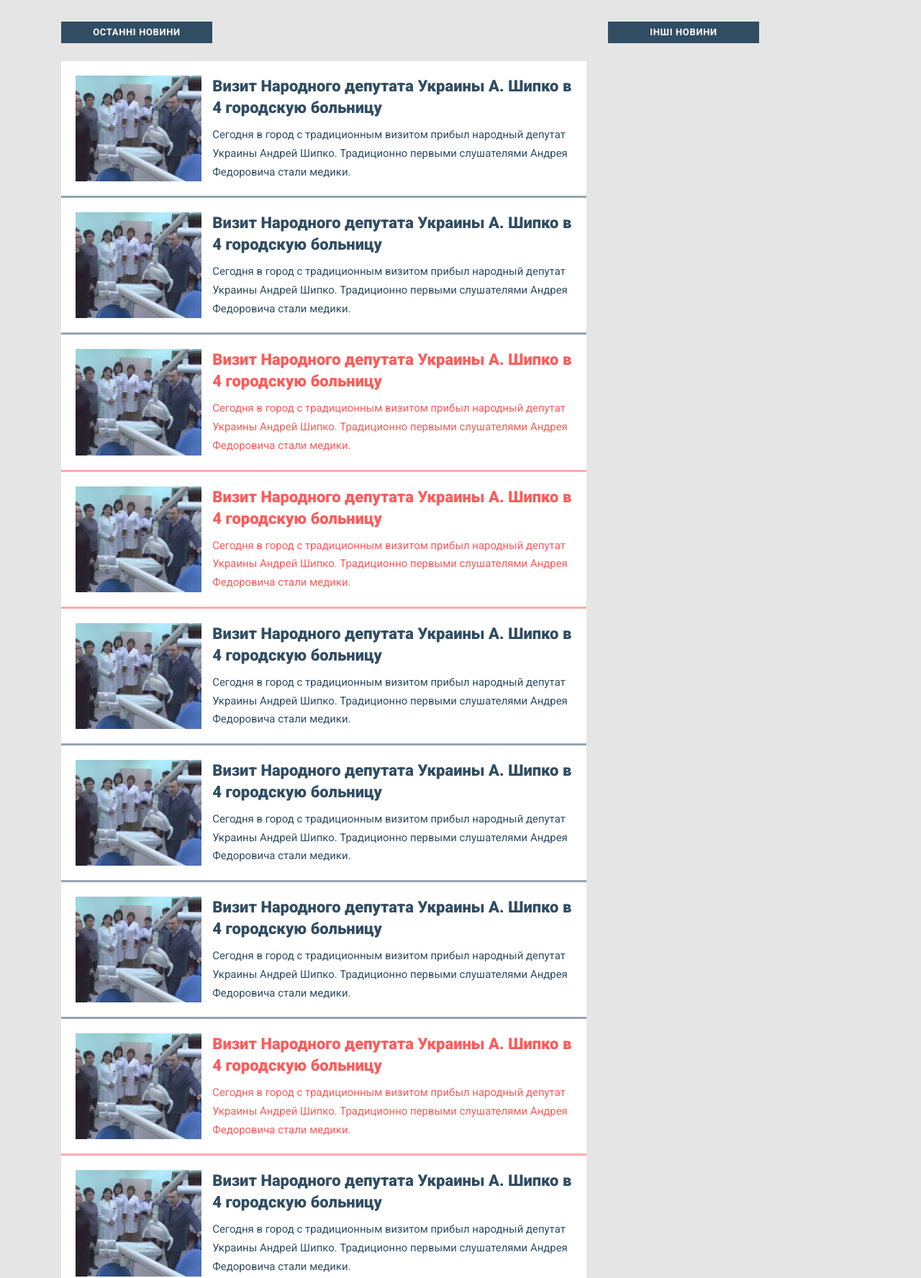
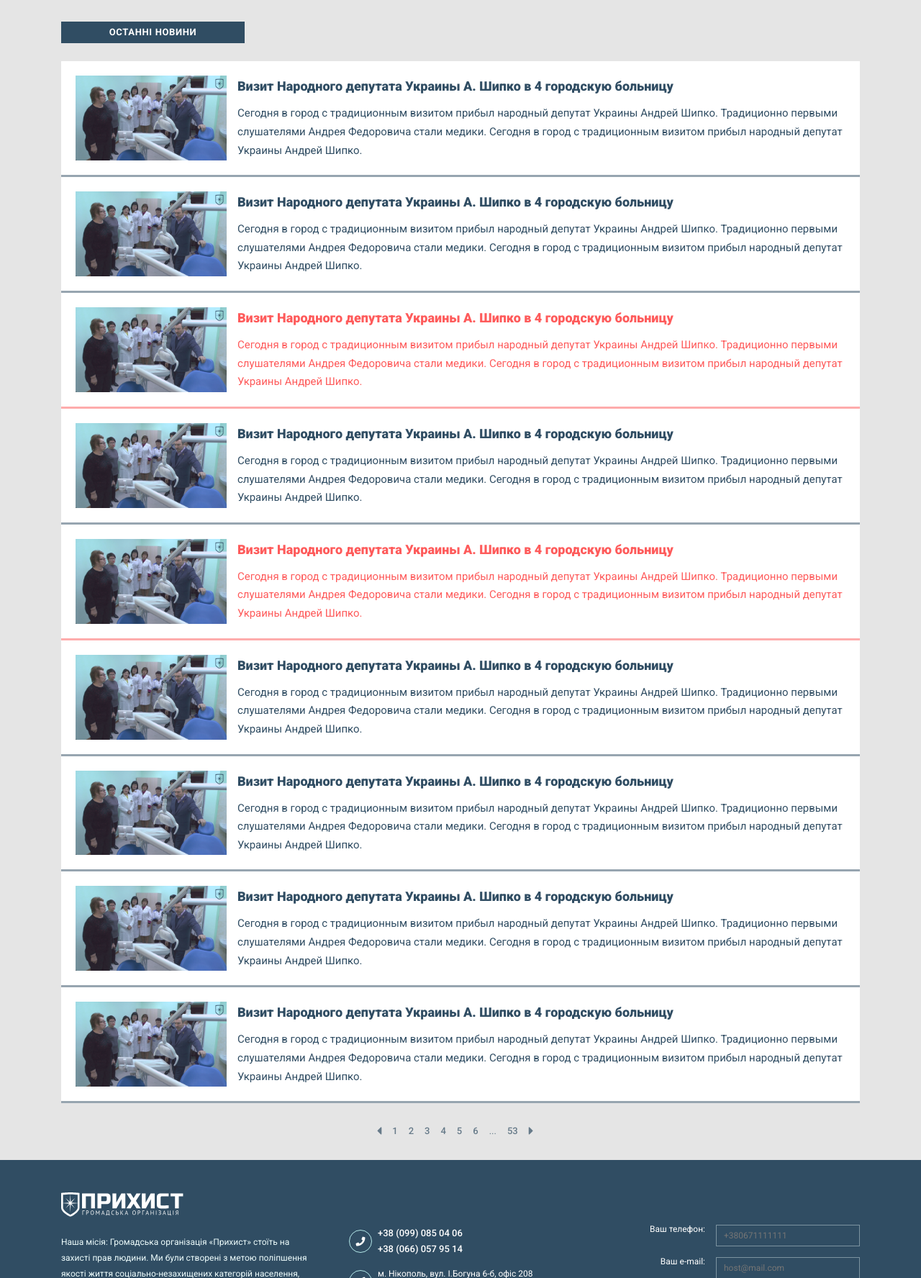
Before and after one commit to freestyleweb/Work, a PHP site: page /news-page.html in a window 1280 px wide. Shown: the part 167-1943 px from the top of the page at 72% size. Run offline with PHP 8.4, Linux system fonts and the light colour scheme; some libraries are stand-ins or nearby versions.

Commit message:
add news page

```diff
--- a/Prykhist/news-page.html
+++ b/Prykhist/news-page.html
@@ -110,194 +110,191 @@
 
 			<div class="container">
 				<div class="row">
-					<div class="block__news-wrapper">
-						<div class="col-lg-8">
-							<div class="last__news_block">
+					<div class="col-lg-3 col-md-4 col-sm-6 col-12">
+
 						<div class="rubric__wrap">
 							<a href="news-page.html" class="rubric rubric__link">Останні новини</a>
 						</div>
+					</div>
+				</div>
+				<div class="row">
+					<div class="col-12">
 
-								<a href="#" class="last__news_card d-flex">
-									<div class="last__news_image">
-										<img src="img/shibko.jpg" alt="">
-									</div>
-									<div class="last__news_text">
-										<h3 class="last__news_title card__news_title">
+						<a href="#" class="last__news_card">
+							<img class="card__news_image last__news_image" src="img/shibko.jpg" alt="Photo">
+							<div class="card__news_offer last__news_offer">
+								<h3 class="h3 card__news_title last__news_title">
 									Визит Народного депутата Украины
 									А. Шипко в 4 городскую больницу
 								</h3>
-										<p class="last__news_description card__news_description">
+								<p class="card__news_description last__news_description">
 									Сегодня в город с традиционным визитом прибыл народный
 									депутат Украины Андрей Шипко. Традиционно первыми
 									слушателями Андрея Федоровича стали медики.
+									Сегодня в город с традиционным визитом прибыл народный
+									депутат Украины Андрей Шипко.
 								</p>
 							</div>
 						</a>
 
-								<a href="#" class="last__news_card d-flex">
-									<div class="last__news_image">
-										<img src="img/shibko.jpg" alt="">
-									</div>
-									<div class="last__news_text">
-										<h3 class="last__news_title card__news_title">
+						<a href="#" class="last__news_card">
+							<img class="card__news_image last__news_image" src="img/shibko.jpg" alt="Photo">
+							<div class="card__news_offer last__news_offer">
+								<h3 class="h3 card__news_title last__news_title">
 									Визит Народного депутата Украины
 									А. Шипко в 4 городскую больницу
 								</h3>
-										<p class="last__news_description card__news_description">
+								<p class="card__news_description last__news_description">
 									Сегодня в город с традиционным визитом прибыл народный
 									депутат Украины Андрей Шипко. Традиционно первыми
 									слушателями Андрея Федоровича стали медики.
+									Сегодня в город с традиционным визитом прибыл народный
+									депутат Украины Андрей Шипко.
 								</p>
 							</div>
 						</a>
 
-								<a href="#" class="last__news_card warn d-flex">
-									<div class="last__news_image">
-										<img src="img/shibko.jpg" alt="">
-									</div>
-									<div class="last__news_text">
-										<h3 class="last__news_title card__news_title">
+						<a href="#" class="last__news_card warn">
+							<img class="card__news_image last__news_image" src="img/shibko.jpg" alt="Photo">
+							<div class="card__news_offer last__news_offer">
+								<h3 class="h3 card__news_title last__news_title">
 									Визит Народного депутата Украины
 									А. Шипко в 4 городскую больницу
 								</h3>
-										<p class="last__news_description card__news_description">
+								<p class="card__news_description last__news_description">
 									Сегодня в город с традиционным визитом прибыл народный
 									депутат Украины Андрей Шипко. Традиционно первыми
 									слушателями Андрея Федоровича стали медики.
+									Сегодня в город с традиционным визитом прибыл народный
+									депутат Украины Андрей Шипко.
 								</p>
 							</div>
 						</a>
 
-								<a href="#" class="last__news_card warn d-flex">
-									<div class="last__news_image">
-										<img src="img/shibko.jpg" alt="">
-									</div>
-									<div class="last__news_text">
-										<h3 class="last__news_title card__news_title">
+						<a href="#" class="last__news_card">
+							<img class="card__news_image last__news_image" src="img/shibko.jpg" alt="Photo">
+							<div class="card__news_offer last__news_offer">
+								<h3 class="h3 card__news_title last__news_title">
 									Визит Народного депутата Украины
 									А. Шипко в 4 городскую больницу
 								</h3>
-										<p class="last__news_description card__news_description">
+								<p class="card__news_description last__news_description">
 									Сегодня в город с традиционным визитом прибыл народный
 									депутат Украины Андрей Шипко. Традиционно первыми
 									слушателями Андрея Федоровича стали медики.
+									Сегодня в город с традиционным визитом прибыл народный
+									депутат Украины Андрей Шипко.
 								</p>
 							</div>
 						</a>
 
-								<a href="#" class="last__news_card d-flex">
-									<div class="last__news_image">
-										<img src="img/shibko.jpg" alt="">
-									</div>
-									<div class="last__news_text">
-										<h3 class="last__news_title card__news_title">
+						<a href="#" class="last__news_card warn">
+							<img class="card__news_image last__news_image" src="img/shibko.jpg" alt="Photo">
+							<div class="card__news_offer last__news_offer">
+								<h3 class="h3 card__news_title last__news_title">
 									Визит Народного депутата Украины
 									А. Шипко в 4 городскую больницу
 								</h3>
-										<p class="last__news_description card__news_description">
+								<p class="card__news_description last__news_description">
 									Сегодня в город с традиционным визитом прибыл народный
 									депутат Украины Андрей Шипко. Традиционно первыми
 									слушателями Андрея Федоровича стали медики.
+									Сегодня в город с традиционным визитом прибыл народный
+									депутат Украины Андрей Шипко.
 								</p>
 							</div>
 						</a>
 
-								<a href="#" class="last__news_card d-flex">
-									<div class="last__news_image">
-										<img src="img/shibko.jpg" alt="">
-									</div>
-									<div class="last__news_text">
-										<h3 class="last__news_title card__news_title">
+						<a href="#" class="last__news_card">
+							<img class="card__news_image last__news_image" src="img/shibko.jpg" alt="Photo">
+							<div class="card__news_offer last__news_offer">
+								<h3 class="h3 card__news_title last__news_title">
 									Визит Народного депутата Украины
 									А. Шипко в 4 городскую больницу
 								</h3>
-										<p class="last__news_description card__news_description">
+								<p class="card__news_description last__news_description">
 									Сегодня в город с традиционным визитом прибыл народный
 									депутат Украины Андрей Шипко. Традиционно первыми
 									слушателями Андрея Федоровича стали медики.
+									Сегодня в город с традиционным визитом прибыл народный
+									депутат Украины Андрей Шипко.
 								</p>
 							</div>
 						</a>
 
-								<a href="#" class="last__news_card d-flex">
-									<div class="last__news_image">
-										<img src="img/shibko.jpg" alt="">
-									</div>
-									<div class="last__news_text">
-										<h3 class="last__news_title card__news_title">
+						<a href="#" class="last__news_card">
+							<img class="card__news_image last__news_image" src="img/shibko.jpg" alt="Photo">
+							<div class="card__news_offer last__news_offer">
+								<h3 class="h3 card__news_title last__news_title">
 									Визит Народного депутата Украины
 									А. Шипко в 4 городскую больницу
 								</h3>
-										<p class="last__news_description card__news_description">
+								<p class="card__news_description last__news_description">
 									Сегодня в город с традиционным визитом прибыл народный
 									депутат Украины Андрей Шипко. Традиционно первыми
 									слушателями Андрея Федоровича стали медики.
+									Сегодня в город с традиционным визитом прибыл народный
+									депутат Украины Андрей Шипко.
 								</p>
 							</div>
 						</a>
 
-								<a href="#" class="last__news_card warn d-flex">
-									<div class="last__news_image">
-										<img src="img/shibko.jpg" alt="">
-									</div>
-									<div class="last__news_text">
-										<h3 class="last__news_title card__news_title">
+						<a href="#" class="last__news_card">
+							<img class="card__news_image last__news_image" src="img/shibko.jpg" alt="Photo">
+							<div class="card__news_offer last__news_offer">
+								<h3 class="h3 card__news_title last__news_title">
 									Визит Народного депутата Украины
 									А. Шипко в 4 городскую больницу
 								</h3>
-										<p class="last__news_description card__news_description">
+								<p class="card__news_description last__news_description">
 									Сегодня в город с традиционным визитом прибыл народный
 									депутат Украины Андрей Шипко. Традиционно первыми
 									слушателями Андрея Федоровича стали медики.
+									Сегодня в город с традиционным визитом прибыл народный
+									депутат Украины Андрей Шипко.
 								</p>
 							</div>
 						</a>
 
-								<a href="#" class="last__news_card d-flex">
-									<div class="last__news_image">
-										<img src="img/shibko.jpg" alt="">
-									</div>
-									<div class="last__news_text">
-										<h3 class="last__news_title card__news_title">
+						<a href="#" class="last__news_card">
+							<img class="card__news_image last__news_image" src="img/shibko.jpg" alt="Photo">
+							<div class="card__news_offer last__news_offer">
+								<h3 class="h3 card__news_title last__news_title">
 									Визит Народного депутата Украины
 									А. Шипко в 4 городскую больницу
 								</h3>
-										<p class="last__news_description card__news_description">
+								<p class="card__news_description last__news_description">
 									Сегодня в город с традиционным визитом прибыл народный
 									депутат Украины Андрей Шипко. Традиционно первыми
 									слушателями Андрея Федоровича стали медики.
-										</p>
-									</div>
-								</a>
-
-								<a href="#" class="last__news_card d-flex">
-									<div class="last__news_image">
-										<img src="img/shibko.jpg" alt="">
-									</div>
-									<div class="last__news_text">
-										<h3 class="last__news_title card__news_title">
-											Визит Народного депутата Украины
-											А. Шипко в 4 городскую больницу
-										</h3>
-										<p class="last__news_description card__news_description">
 									Сегодня в город с традиционным визитом прибыл народный
-											депутат Украины Андрей Шипко. Традиционно первыми
-											слушателями Андрея Федоровича стали медики.
+									депутат Украины Андрей Шипко.
 								</p>
 							</div>
 						</a>
 
 					</div>
 				</div>
-						<div class="col-lg-3">
-							<div class="other__news_block">
-								<div class="rubric__wrap">
-									<a href="news-page.html" class="rubric rubric__link">Інші новини</a>
+
+				<div class="row">
+					<div class="col-lg-12">
+						<div class="pagination">
+							<ul class="pagination__items">
+									<li class="pagination__items_item"><a href="#"><i class="fas fa-caret-left"></i></a></li>
+								<li class="pagination__items_item"><a href="#">1</a></li>
+								<li class="pagination__items_item"><a href="#">2</a></li>
+								<li class="pagination__items_item"><a href="#">3</a></li>
+								<li class="pagination__items_item"><a href="#">4</a></li>
+								<li class="pagination__items_item"><a href="#">5</a></li>
+								<li class="pagination__items_item"><a href="#">6</a></li>
+								<li class="pagination__items_item">...</li>
+								<li class="pagination__items_item"><a href="#">53</a></li>
+								<li class="pagination__items_item"><a href="#"><i class="fas fa-caret-right"></i></a></li>
+							</ul>
 						</div>
 					</div>
 				</div>
-					</div>
-				</div>
+
 			</div>
 
 		</section>
--- a/Prykhist/sass/_media.sass
+++ b/Prykhist/sass/_media.sass
@@ -31,6 +31,9 @@
 	.footer__social
 		margin: 35px 0 15px 0
 
+	.other__news
+		display: none
+
 @media screen and (max-width: 768px)
 	.header
 		position: fixed
@@ -45,8 +48,11 @@
 	.header__logo img
 		max-width: 115px
 
-	.home__section
+	.home__section, .news__section
 		padding: 50px 0 50px 0
+
+	.news__section
+		padding: 50px 0 0 0
 
 	.main-menu
 		display: none
@@ -77,6 +83,16 @@
 	.card__news
 		margin-bottom: 30px
 
+	.last__news
+		&_card
+			flex-direction: column
+			margin-bottom: 15px
+		&_image
+			max-width: 100%
+			margin-bottom: 15px
+		&_offer
+			padding-left: 0
+
 @media screen and (max-width: 576px)
 	.big__news_title
 		margin-bottom: 15px
@@ -91,6 +107,12 @@
 		width: 100%
 		margin: 15px 0
 
+	.last__news
+		&_card
+
+
+
+
 
 @media screen and (max-width: 447px)
 
--- a/Prykhist/sass/style.sass
+++ b/Prykhist/sass/style.sass
@@ -310,6 +310,29 @@ nav
 	bottom: 10px
 	line-height: 38px
 
+/* ==================== Pagination ==================== */
+
+.pagination__items
+	display: flex
+	justify-content: center
+	align-items: center
+	list-style: none
+	margin: 0 0 30px 0
+	padding: 0
+	&_item
+		margin: 0
+		padding: 0 15px 0 0
+		color: rgba(48, 77, 99, 0.7)
+		a
+			text-decoration: none
+			color: rgba(48, 77, 99, 0.7)
+			font-weight: 500
+			&:hover, &:focus, &:active
+				color: $darkBlue
+				font-weight: 900
+				transition: all .3s ease
+		i
+			font-size: 1.35em
 
 /* ==================== HOME SECTION ====================*/
 
@@ -323,7 +346,7 @@ nav
 	align-items: center
 	justify-content: center
 	background-color: $darkBlue
-	width: 210px
+	// width: 210px
 	height: 30px
 	margin: 30px 0 25px 0
 	&__link
@@ -397,31 +420,45 @@ nav
 
 /* ==================== NEWS SECTION ====================*/
 
+.news__section
+	// padding: 0 0 50px 0
+	img
+		object-fit: cover
+
 .block__news-wrapper
 	display: flex
 	width: 100%
+	margin: 0 auto
 
 .last__news
 	&_card
+		display: flex
 		width: 100%
 		background-color: $white
 		padding: 20px
 		text-decoration: none
 		border-bottom: 3px solid rgba(48, 77, 99, 0.5)
+		&:last-child
+			margin-bottom: 30px
 		&:hover, &:focus, &:active
 			border-bottom: 3px solid $darkBlue
 			transition: all .3s ease
 	&_image
-		width: 415px
+		min-width: 210px
+		max-width: 210px
 		img
-			width: 100%
-			height: 100%
+			// width: 100%
+			// height: 100%
 			object-fit: cover
-	&_text
-		padding-left: 15px
+	&_offer
+		display: flex
+		flex-direction: column
+		justify-content: flex-start
+		padding: 0 0 0 15px
 	&_title
 		margin: 0 0 10px 0
 		padding: 0
+		font-size: 18px
 	&_description
 		margin: 0
 
@@ -432,6 +469,13 @@ nav
 		transition: all .3s ease
 	h1, h2, h3, h4, h5, h6, p
 		color: $warning
+
+.last__news-mini
+	.card__news_title
+		font-size: 18px
+		margin-bottom: 13.5px
+
+
 
 
 
```
Also changed, not shown: Prykhist/index.html (+7 -6 lines), Prykhist/js/scripts.js (+0 -171 lines), Prykhist/css/style.css, Prykhist/img/Police_small.jpg (added), Prykhist/img/shibko_small.jpg (added), 1 other file. Lines whose indentation alone changed are shown as unchanged.
